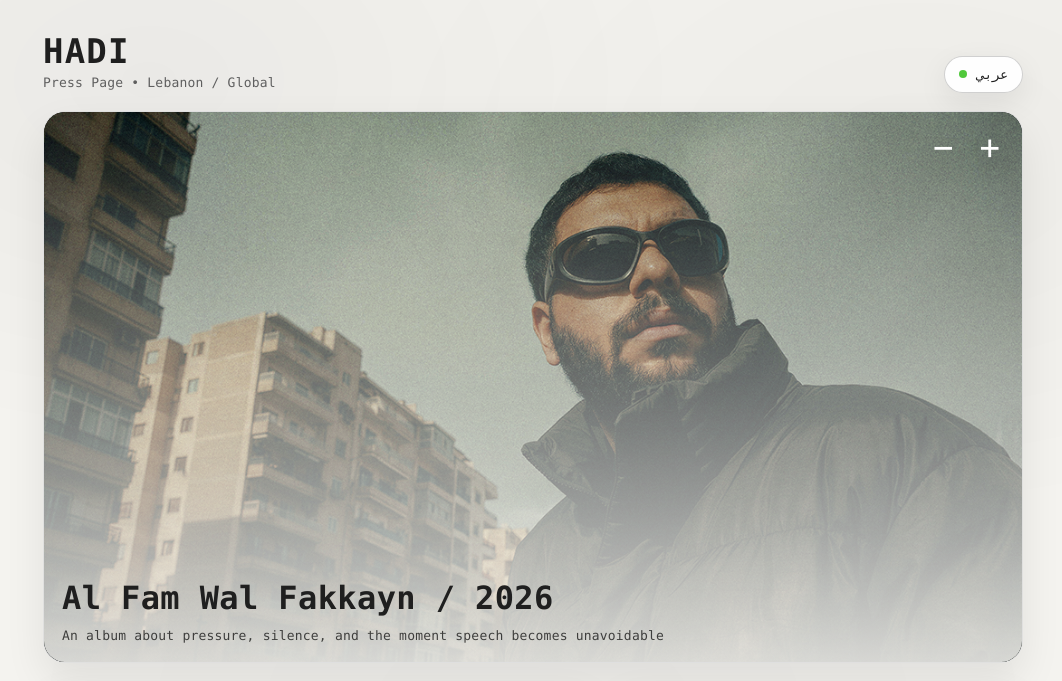
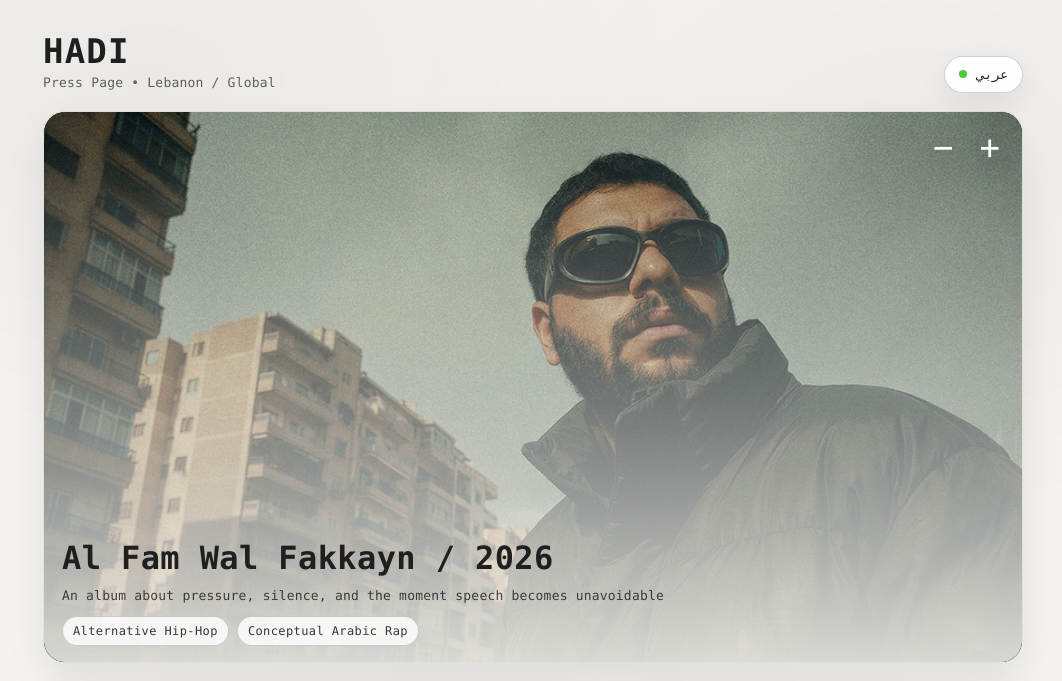
Before and after one commit to hadi-music/press, a plain HTML site: page index.html in a window 1280 px wide. Shown: the top 681 px of the page, without its empty margins (107-1169 px from the left). Drawn offline with Linux system fonts and the light colour scheme; a web font is replaced by a local one.

Commit message:
Enhance genre display with new CSS styles
Added styling for genre tags and rows in the layout.

```diff
--- a/index.html
+++ b/index.html
@@ -583,6 +583,35 @@
         max-width: 100%;
       }
     }
+    .genreRow{
+  margin-top: 10px;
+  display:flex;
+  flex-wrap:wrap;
+  gap:8px;
+  align-items:center;
+}
+
+.genreTag{
+  border:1px solid rgba(0,0,0,0.18);
+  background: rgba(255,255,255,0.82);
+  padding:8px 10px;
+  border-radius:999px;
+  font-size:12px;
+  line-height:1;
+  color: rgba(0,0,0,0.78);
+  letter-spacing: 0.4px;
+  white-space: nowrap;
+}
+
+/* RTL spacing polish */
+body.rtl .genreRow{ justify-content:flex-end; }
+body.rtl .genreTag{ letter-spacing: 0.2px; }
+
+/* Mobile: slightly smaller so it stays clean */
+@media (max-width: 600px){
+  .genreTag{ font-size:11px; padding:7px 9px; }
+}
+
 
     /* FORCE mobile to be 1 column no matter what */
     @media (max-width: 900px){
@@ -633,6 +662,11 @@
           <div class="heroTitle">
             <h1 data-i18n="projectTitle">Al Fam Wal Fakkayn / 2026</h1>
             <p data-i18n="hook">An album about pressure, silence, and the moment speech becomes unavoidable</p>
+            <div class="genreRow">
+  <span class="genreTag" data-i18n="genreBroad">Alternative Hip-Hop</span>
+  <span class="genreTag" data-i18n="genreSub">Conceptual Arabic Rap</span>
+</div>
+
           </div>
         </div>
       </div>
@@ -778,6 +812,8 @@ If this sounds controlled, it’s because losing control would be less interesti
       tag: "صفحة صحفية • لبنان / عالمي",
       projectTitle: "الفم والفكّين / ٢٠٢٦",
       hook: "ألبوم عن الضغط، والصمت، واللحظة التي يفرض فيها الكلام نفسه",
+      genreBroad: "هيب هوب بديل",
+      genreSub: "راب عربي مفاهيمي",
       bioTitle: "نبذة عن الفنان",
       bioText: "هادي فنان ومنتج موسيقي من جنوب لبنان، يتميّز بإتقان عالٍ للغة العربية وبأسلوب خاص في موسيقى الراب. يعمل خارج منطق الإصدارات المتسارعة والأطر الموسيقية الجاهزة، وطوّر صوتًا يرتكز على البنية، واللغة، والانضباط الفني. رغم قلّة إصداراته، تحظى أعماله بمتابعة مستمرة داخل المشهد الموسيقي، ما رسّخ حضوره بين الفنانين أنفسهم. يُنظر إلى إصداره عام 2023 السدّ 8 كمرجع أساسي في المشهد البديل. إلى جانب أعماله المسجّلة، يُعرف هادي بعروضه الحيّة التي تنقل هذا النهج إلى حضور جسدي محسوب. يعمل حاليًا على تطوير مشروعه الفم والفكّين، الذي يوسّع ممارسته عبر الصوت واللغة والبنية البصرية",
       aboutTitle: "عن المشروع",
```
